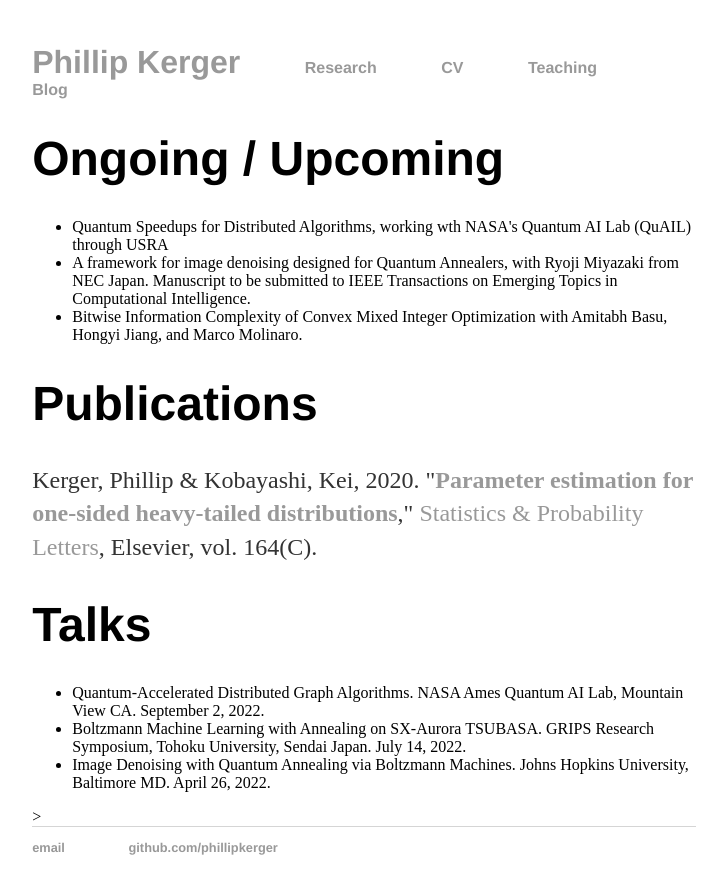
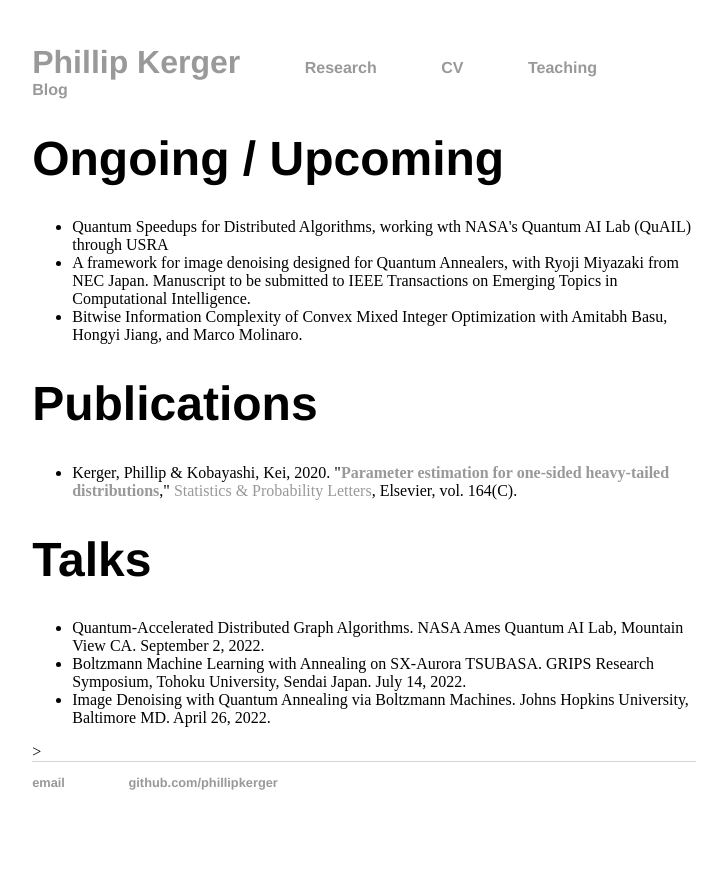
Before and after one commit to PhillipKerger/phillipkerger.github.io, a Jekyll site: the page built from research/index.html, in a window 1280 px wide. Shown: the top 894 px of the page, without its empty margins (276-1000 px from the left). Built offline with Jekyll 4.4.1, drawn with Linux system fonts in a browser that asks for light colours.

Commit message:
Update index.html

```diff
--- a/research/index.html
+++ b/research/index.html
@@ -11,13 +11,14 @@ title: Phillip Kerger
 		<li> Bitwise Information Complexity of Convex Mixed Integer Optimization with Amitabh Basu, Hongyi Jiang, and Marco Molinaro.
 	</ul>
 
+
 	<h1>Publications</h1>
-	<p>
-		Kerger, Phillip & Kobayashi, Kei, 2020.
+	<ul>
+		<li>Kerger, Phillip & Kobayashi, Kei, 2020.
 "<B><A HREF="https://ideas.repec.org/a/eee/stapro/v164y2020ics0167715220301115.html">Parameter estimation for one-sided heavy-tailed distributions</A></B>,"
 <A HREF="https://ideas.repec.org/s/eee/stapro.html">Statistics & Probability Letters</A>, Elsevier, vol. 164(C).
+	</ul>
 
-	</p>
 
 	<h1>Talks </h1>
 	<ul>
```
